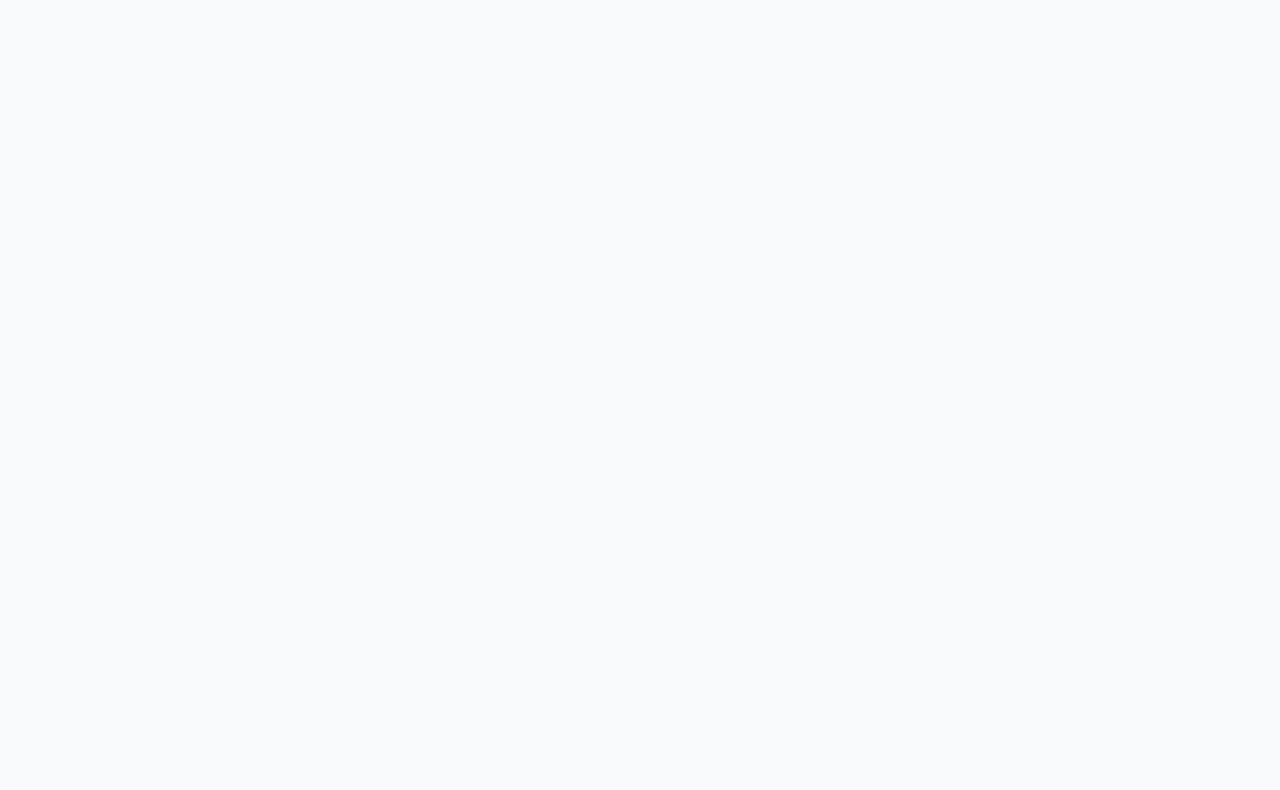
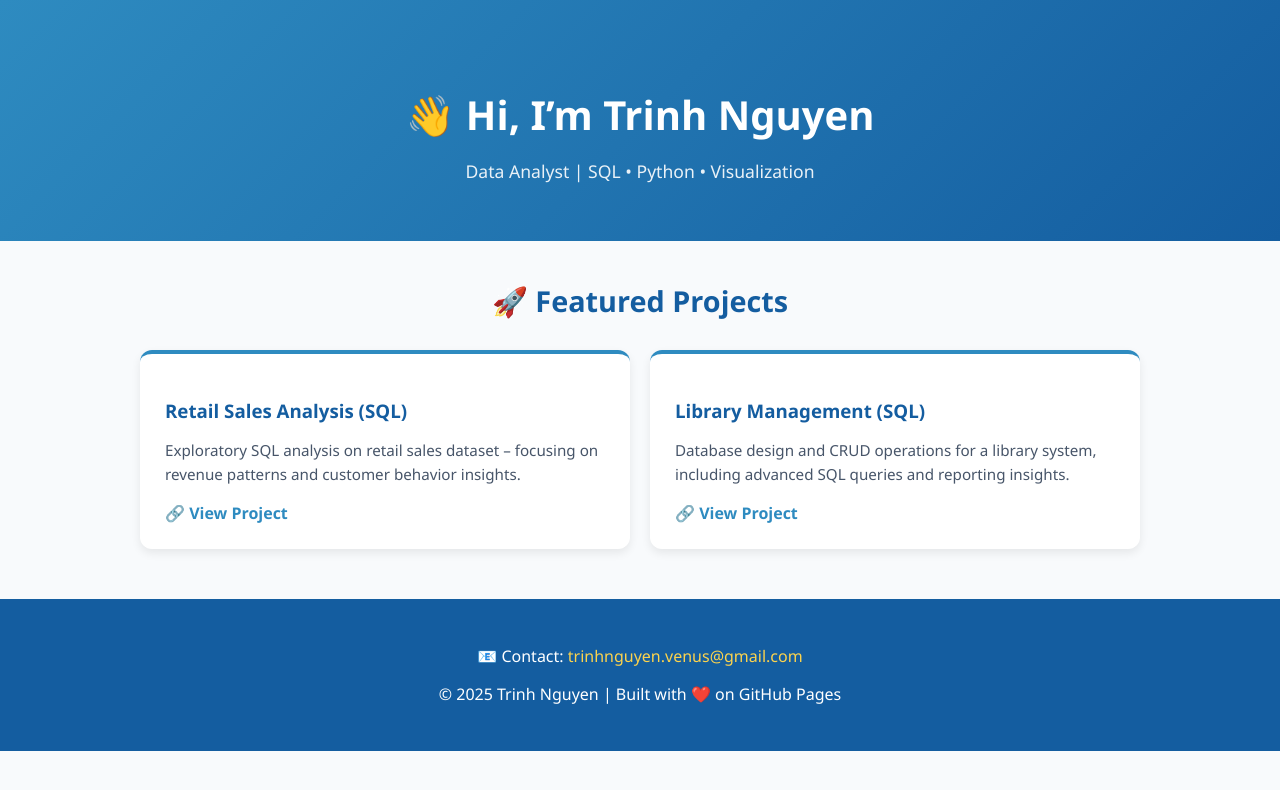
Before and after one commit to trinhnguyen-venus/trinhnguyen-venus.github.io, a plain HTML site: page index.html in a window 1280 px wide. Drawn offline with Linux system fonts and the light colour scheme.

Commit message:
Change style and colors

```diff
--- a/index.html
+++ b/index.html
@@ -113,4 +113,40 @@
     }
 
     .card {
-      an
+      animation: fadeIn 0.6s ease forwards;
+    }
+  </style>
+</head>
+<body>
+
+  <header>
+    <h1>👋 Hi, I’m Trinh Nguyen</h1>
+    <p>Data Analyst | SQL • Python • Visualization</p>
+  </header>
+
+  <section class="container">
+    <h2>🚀 Featured Projects</h2>
+    <div class="projects">
+
+      <div class="card">
+        <h3>Retail Sales Analysis (SQL)</h3>
+        <p>Exploratory SQL analysis on retail sales dataset – focusing on revenue patterns and customer behavior insights.</p>
+        <a href="https://github.com/trinhnguyen-venus/retail-sales-analysis" target="_blank">🔗 View Project</a>
+      </div>
+
+      <div class="card">
+        <h3>Library Management (SQL)</h3>
+        <p>Database design and CRUD operations for a library system, including advanced SQL queries and reporting insights.</p>
+        <a href="https://github.com/trinhnguyen-venus/library-management" target="_blank">🔗 View Project</a>
+      </div>
+
+    </div>
+  </section>
+
+  <footer>
+    <p>📧 Contact: <a href="mailto:trinhnguyen.venus@gmail.com">trinhnguyen.venus@gmail.com</a></p>
+    <p>© 2025 Trinh Nguyen | Built with ❤️ on GitHub Pages</p>
+  </footer>
+
+</body>
+</html>
```
